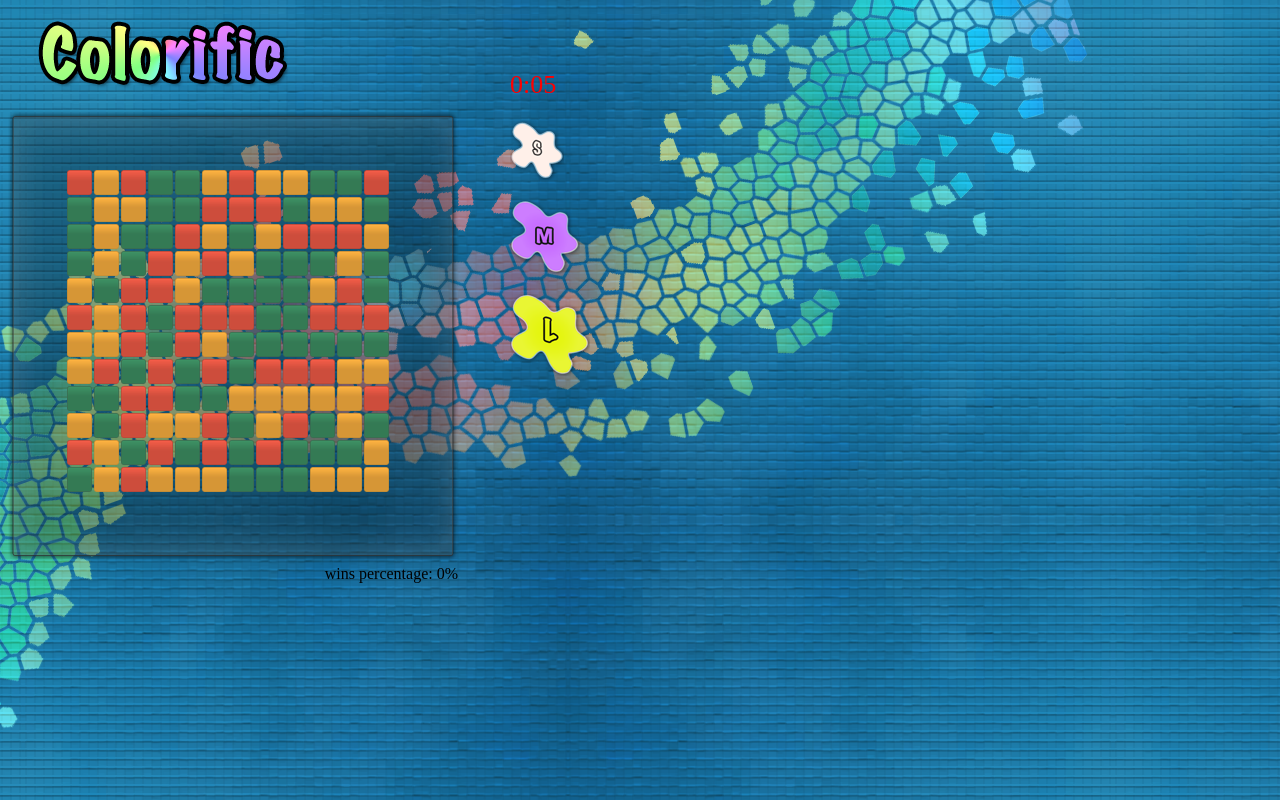
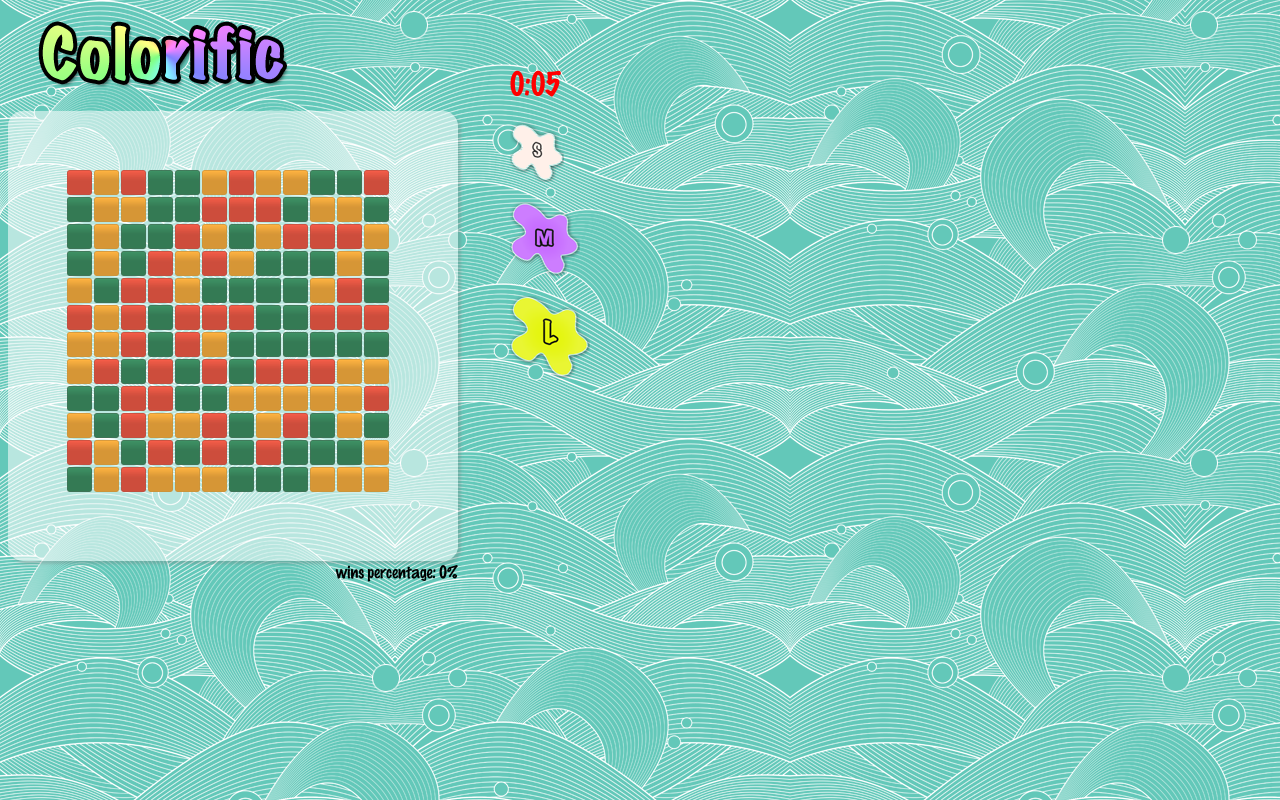
Before and after one commit to alenkacz/Colorific, a plain HTML site: page index.html in a window 1280 px wide. Drawn offline with Linux system fonts and the light colour scheme.

Commit message:
improved graphics, font added

```diff
--- a/css/main.css
+++ b/css/main.css
@@ -1,9 +1,13 @@
+@font-face { font-family: MarkerFelt; src: url('../font/markerfeltnormal.ttf'); }
+
 body {
-	background:url("../img/bg.png");
+	background:url("../img/bg.gif");
 }
 
 #main-surface {
-	background:url("../img/game-bg.png");
+	background: rgba(255, 255, 255, 0.55);
+	-webkit-border-radius: 15px;
+	-webkit-box-shadow: 3px 3px 3px rgba(122,122,122,0.3);
 }
 
 #left-panel {
@@ -14,7 +18,8 @@ body {
 
 #timer {
 	color:red;
-	font-size:26px;
+	font-size:30px;
+	font-family: MarkerFelt;
 }
 
 button {
@@ -51,6 +56,7 @@ button {
 	font-size:30px;
 	position:absolute;
 	display:none;
+	font-family: MarkerFelt;
 }
 
 #win, #lose {
@@ -59,11 +65,13 @@ button {
 	font-size:30px;
 	position:absolute;
 	display:none;
+	font-family: MarkerFelt;
 }
 
 #highscore {
 	text-align:right;
 	padding-right:150px;
+	font-family: MarkerFelt;
 }
 
 #container {
```
Also changed, not shown: font/markerfeltnormal.ttf (added), img/bg.gif (added).
